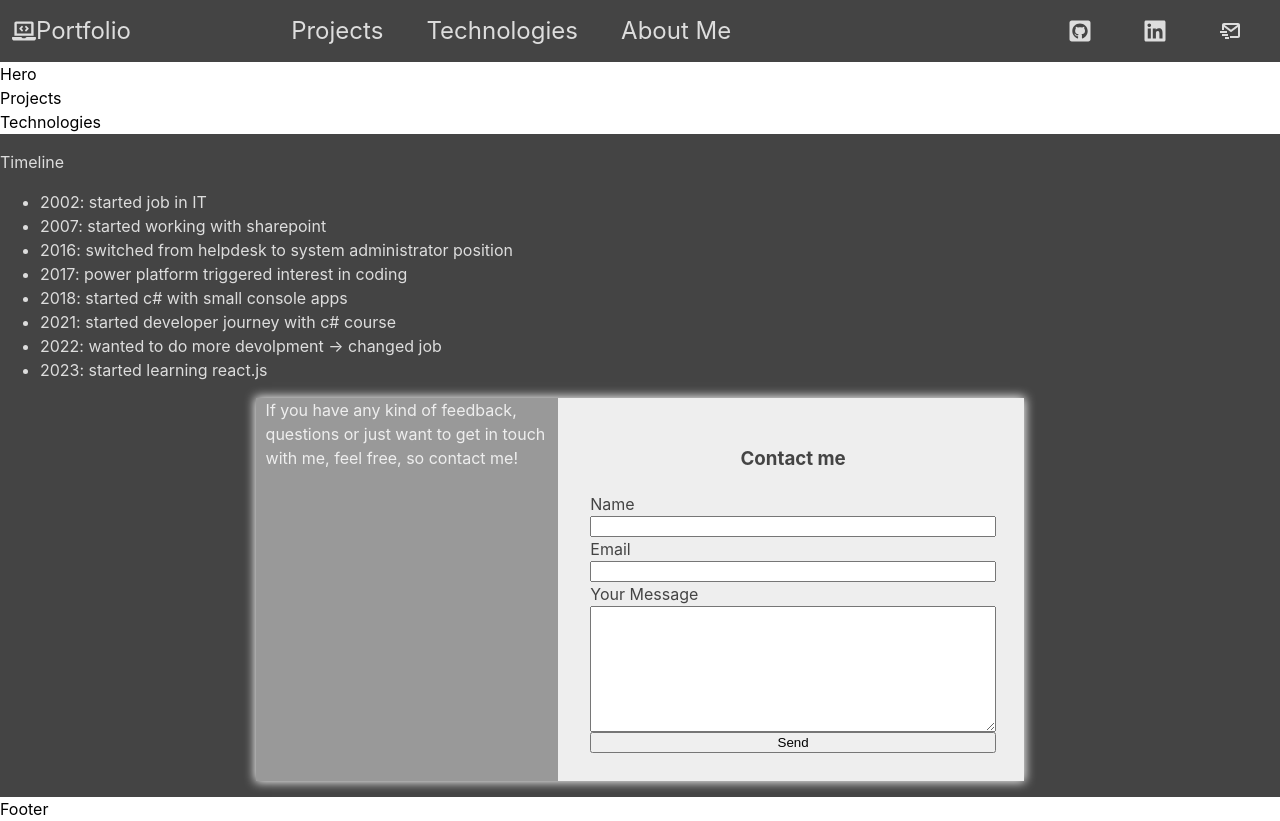
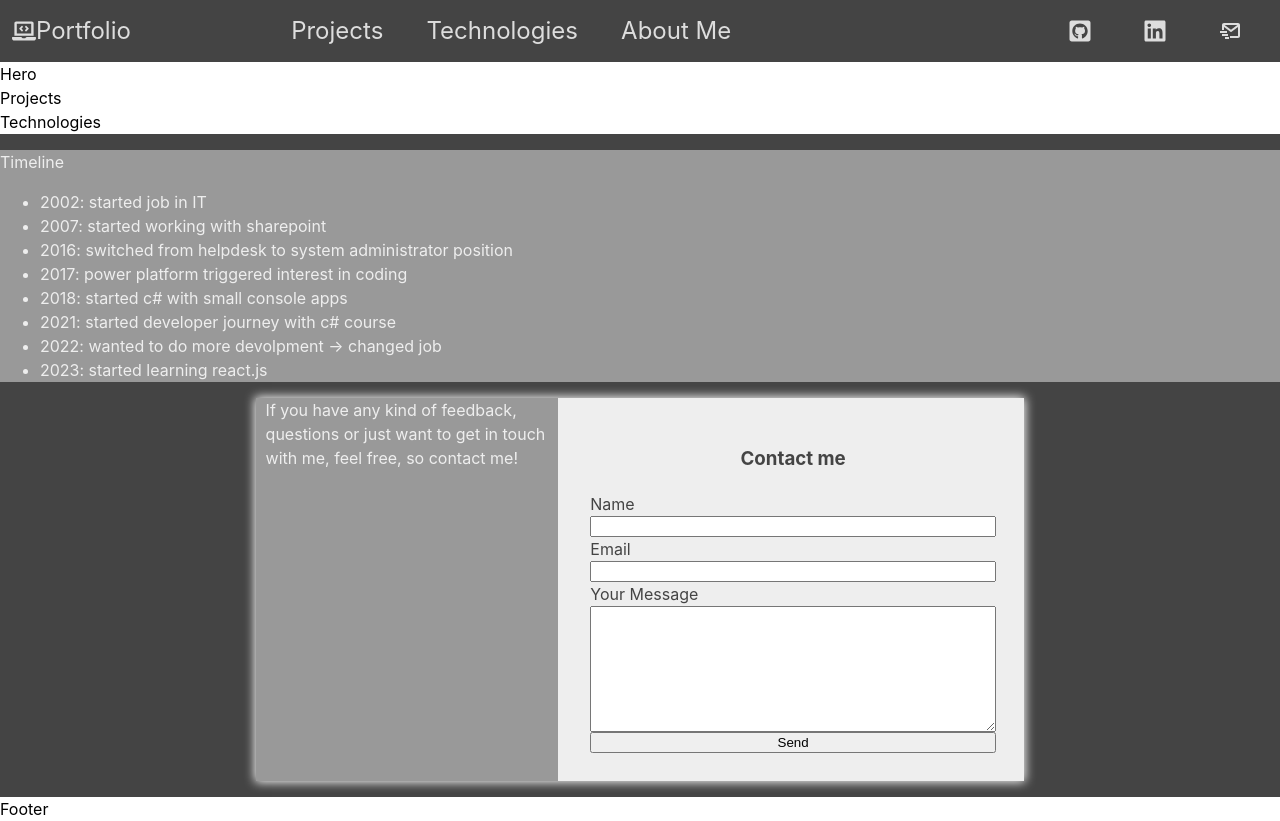
Before and after one commit to rerlache/react-portfolio, a React (Vite) app: page / in a window 1280 px wide. Built offline with nearby package versions, Linux system fonts and the light colour scheme.

Commit message:
changed styling, added id to about section

```diff
--- a/src/components/About/About.jsx
+++ b/src/components/About/About.jsx
@@ -1,13 +1,21 @@
-import React from 'react'
-import Timeline from './Timeline'
-import Contact from './Contact'
-import { AboutSection } from '../../styles/AboutStyles'
+import React from "react";
+import Timeline from "./Timeline";
+import Contact from "./Contact";
+import {
+  AboutSection,
+  ContactSection,
+  TimelineSection,
+} from "../../styles/AboutStyles";
 
 export default function About() {
   return (
-    <AboutSection>
+    <AboutSection id="about">
+      <TimelineSection>
         <Timeline />
+      </TimelineSection>
+      <ContactSection>
         <Contact />
+      </ContactSection>
     </AboutSection>
-  )
+  );
 }
--- a/src/styles/AboutStyles.jsx
+++ b/src/styles/AboutStyles.jsx
@@ -4,7 +4,15 @@ export const AboutSection = styled.div`
   background-color: var(--primary-darkColor);
   color: var(--primary-lightColor);
   padding: 1rem 0;
-`
+`;
+export const TimelineSection = styled.div`
+background-color: var(--secondary-darkColor);
+color: var(--secondary-lightColor);
+`;
+export const ContactSection = styled.div`
+background-color: var(--primary-darkColor);
+color: var(--primary-lightColor);
+`;
 
 export const ContactContainer = styled.div`
   display: flex;
```
